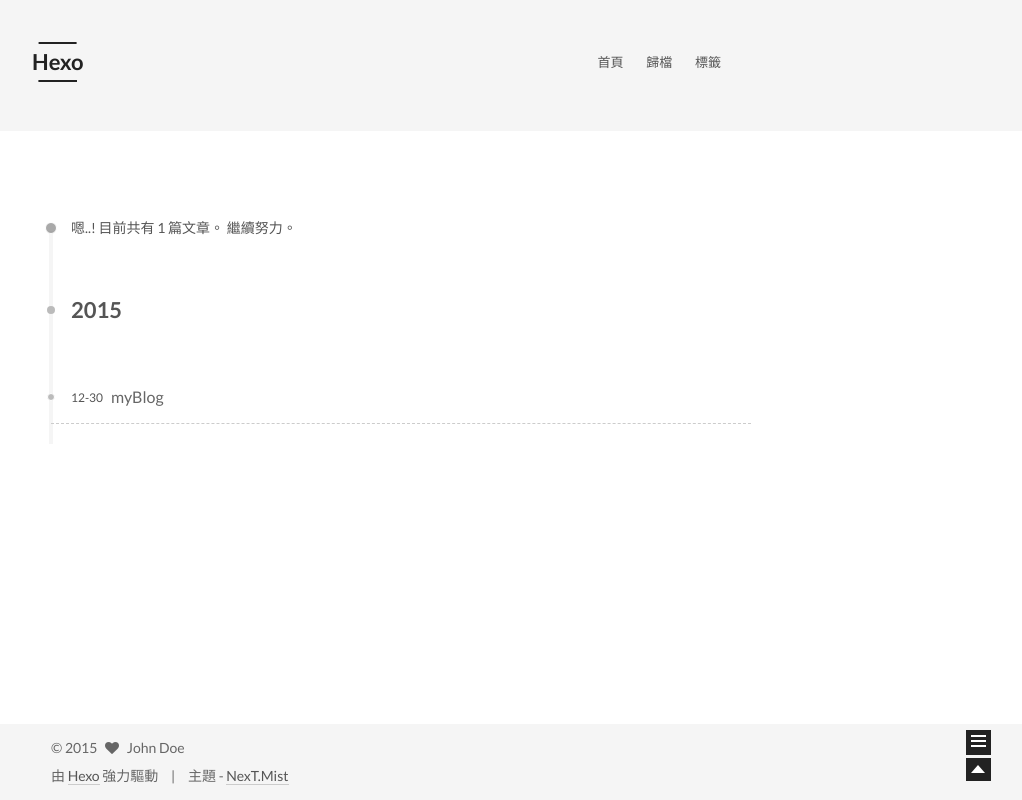
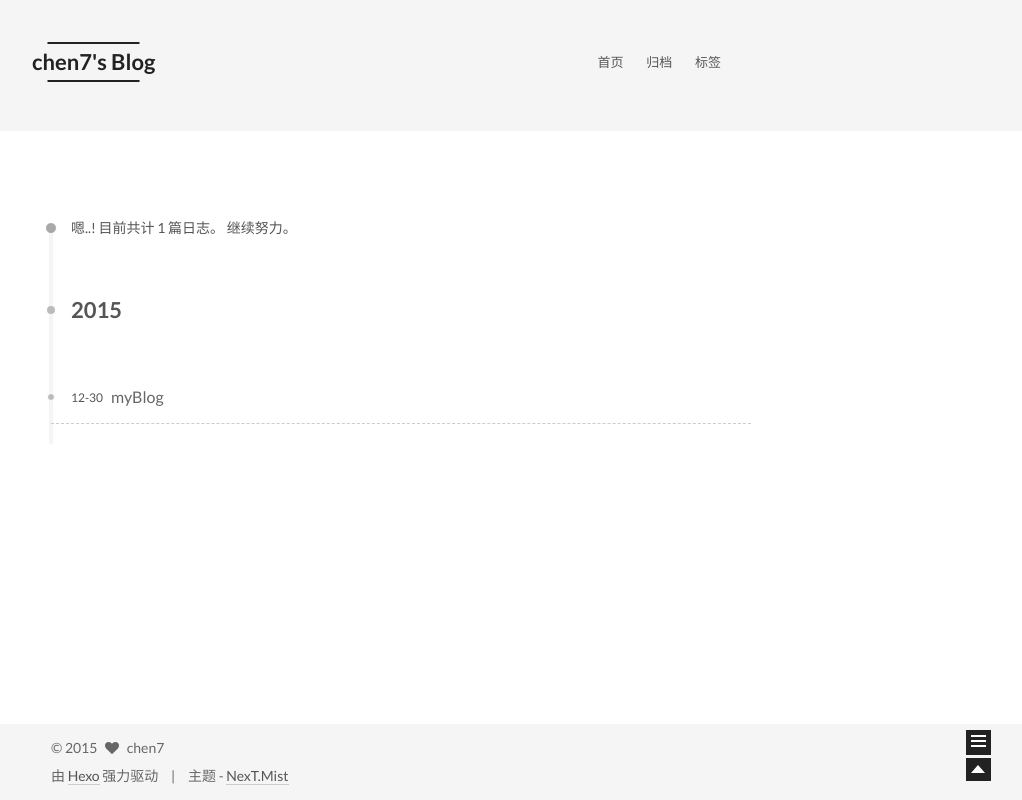
Before and after one commit to chen77/Blog, a plain HTML site: page archives/2015/12/index.html in a window 1280 px wide. Shown: the whole page, without its empty margins (239-1261 px from the left). Drawn offline with Linux system fonts and the light colour scheme.

Commit message:
Site updated: 2015-12-30 17:11:43

```diff
--- a/archives/2015/12/index.html
+++ b/archives/2015/12/index.html
@@ -53,12 +53,12 @@
 
 <meta name="description">
 <meta property="og:type" content="website">
-<meta property="og:title" content="Hexo">
+<meta property="og:title" content="chen7's Blog">
 <meta property="og:url" content="http://yoursite.com/archives/2015/12/index.html">
-<meta property="og:site_name" content="Hexo">
+<meta property="og:site_name" content="chen7's Blog">
 <meta property="og:description">
 <meta name="twitter:card" content="summary">
-<meta name="twitter:title" content="Hexo">
+<meta name="twitter:title" content="chen7's Blog">
 <meta name="twitter:description">
 
 
@@ -71,10 +71,10 @@
   };
 </script>
 
-  <title> 歸檔 | Hexo </title>
+  <title> 归档 | chen7's Blog </title>
 </head>
 
-<body itemscope itemtype="http://schema.org/WebPage" lang="zh-hk">
+<body itemscope itemtype="http://schema.org/WebPage" lang="zh-Hans">
 
   <!--[if lte IE 8]>
   <div style=' clear: both; height: 59px; padding:0 0 0 15px; position: relative;margin:0 auto;'>
@@ -102,7 +102,7 @@
   <div class="custom-logo-site-title">
     <a href="/"  class="brand" rel="start">
       <span class="logo-line-before"><i></i></span>
-      <span class="site-title">Hexo</span>
+      <span class="site-title">chen7's Blog</span>
       <span class="logo-line-after"><i></i></span>
     </a>
   </div>
@@ -129,7 +129,7 @@
 
               <i class="menu-item-icon fa fa-home fa-fw"></i> <br />
 
-            首頁
+            首页
           </a>
         </li>
 
@@ -139,7 +139,7 @@
 
               <i class="menu-item-icon fa fa-archive fa-fw"></i> <br />
 
-            歸檔
+            归档
           </a>
         </li>
 
@@ -149,7 +149,7 @@
 
               <i class="menu-item-icon fa fa-tags fa-fw"></i> <br />
 
-            標籤
+            标签
           </a>
         </li>
 
@@ -179,7 +179,7 @@
 
 
 
-      嗯..! 目前共有 1 篇文章。 繼續努力。
+      嗯..! 目前共计 1 篇日志。 继续努力。
     </span>
 
 
@@ -261,29 +261,29 @@
 
       <section class="site-overview sidebar-panel  sidebar-panel-active ">
         <div class="site-author motion-element" itemprop="author" itemscope itemtype="http://schema.org/Person">
-          <img class="site-author-image" src="/images/default_avatar.jpg" alt="John Doe" itemprop="image"/>
-          <p class="site-author-name" itemprop="name">John Doe</p>
+          <img class="site-author-image" src="/images/default_avatar.jpg" alt="chen7" itemprop="image"/>
+          <p class="site-author-name" itemprop="name">chen7</p>
         </div>
         <p class="site-description motion-element" itemprop="description"></p>
         <nav class="site-state motion-element">
           <div class="site-state-item site-state-posts">
             <a href="/archives">
               <span class="site-state-item-count">1</span>
-              <span class="site-state-item-name">文章</span>
+              <span class="site-state-item-name">日志</span>
             </a>
           </div>
 
           <div class="site-state-item site-state-categories">
 
               <span class="site-state-item-count">0</span>
-              <span class="site-state-item-name">分類</span>
+              <span class="site-state-item-name">分类</span>
 
           </div>
 
           <div class="site-state-item site-state-tags">
             <a href="/tags">
               <span class="site-state-item-count">0</span>
-              <span class="site-state-item-name">標籤</span>
+              <span class="site-state-item-name">标签</span>
               </a>
           </div>
 
@@ -322,15 +322,15 @@
   <span class="with-love">
     <i class="icon-next-heart fa fa-heart"></i>
   </span>
-  <span class="author" itemprop="copyrightHolder">John Doe</span>
+  <span class="author" itemprop="copyrightHolder">chen7</span>
 </div>
 
 <div class="powered-by">
-  由 <a class="theme-link" href="http://hexo.io">Hexo</a> 強力驅動
+  由 <a class="theme-link" href="http://hexo.io">Hexo</a> 强力驱动
 </div>
 
 <div class="theme-info">
-  主題 -
+  主题 -
   <a class="theme-link" href="https://github.com/iissnan/hexo-theme-next">
     NexT.Mist
   </a>
--- a/css/main.css
+++ b/css/main.css
@@ -965,7 +965,7 @@ body {
   width: 4px;
   height: 4px;
   border-radius: 50%;
-  background: #a773ff;
+  background: #59ff06;
 }
 .sidebar-nav {
   margin: 0 0 20px;
```
Also changed, not shown: 2015/12/30/myBlog/index.html (+19 -19 lines), archives/2015/index.html (+18 -18 lines), archives/index.html (+18 -18 lines), index.html (+18 -18 lines).
